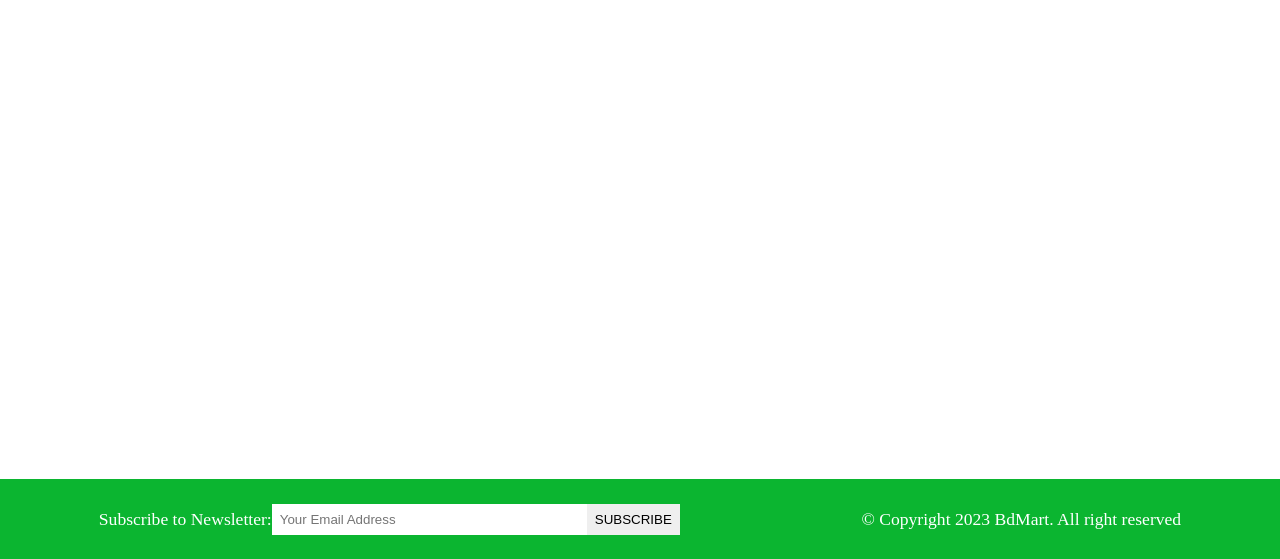
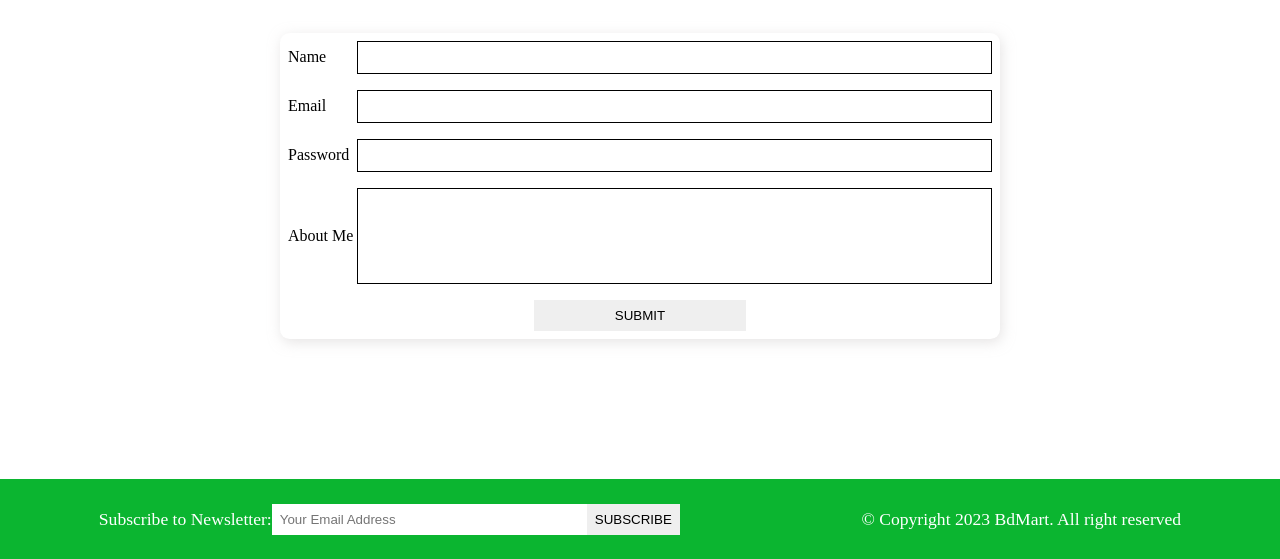
Before and after one commit to Saad18/BdMart-Ecommerce, a plain HTML site: page register.html in a window 1280 px wide. Shown: the part 321-880 px from the top of the page. Drawn offline with Linux system fonts and the light colour scheme.

Commit message:
profile, register added

```diff
--- a/register.html
+++ b/register.html
@@ -61,7 +61,36 @@
 
 
     <main>
-        <h2>I am register Page</h2>
+        <section class="register">
+            <h2 class="section-title text-center">User Registration</h2>
+            <div class="card">
+                <form class="form">
+                    <div class="form-control flex-center">
+                        <label for="name">Name</label>
+                        <input type="text" id="name" required
+                        autocomplete="name" />
+                    </div>
+                    <div class="form-control flex-center">
+                        <label for="email">Email</label>
+                        <input type="email" id="email" required
+                        autocomplete="email" />
+                    </div>
+                    <div class="form-control flex-center">
+                        <label for="password">Password</label>
+                        <input type="password" id="password" required
+                        autocomplete="password" />
+                    </div>
+                    <div class="form-control flex-center">
+                        <label for="password">About Me</label>
+                        <textarea name="about" id="about"></textarea>
+                    </div>
+                    <div class="form-control flex-center form-btn-field">
+                        <button type="submit" class="btn contact-btn"
+                        >Submit</button>
+                    </div>
+                </form>
+            </div>
+        </section>
     </main>
     <!-- footer starts here -->
     <footer class="footer flex-space-around">
--- a/style.css
+++ b/style.css
@@ -335,6 +335,66 @@ main {
   }
   /* add to cart ends here  */
 
+  /* profile starts here  */
+  .profile {
+    flex-direction: column;
+    gap: 3rem;
+  }
+  .profile .card {
+    flex-direction: column;
+    width: 30rem;
+    padding: var(--padding);
+    gap: 1rem;
+  }
+  .profile__img {
+    width: 15vw;
+    border-radius: 50%;
+    border: 1px solid;
+  }
+  .profile__buttons button {
+    background-color: transparent;
+  }
+  /* profile ends here  */
+
+  /* registration starts here  */
+  .form {
+    flex: 1;
+    display: flex;
+    flex-direction: column;
+    gap: 1rem;
+  }
+  .form-control label {
+    flex: 0.1;
+    text-align: left;
+  }
+  .form-control input, textarea {
+    flex: 0.9;
+    padding: var(--padding);
+    border: 1px solid;
+  }
+  .form-control textarea {
+    resize: none;
+    height: 12vh;
+  }
+  .form-btn-field {
+    border-radius: var(--border-radius);
+  }
+  .contact-btn {
+    width: 30%;
+  }
+  .register {
+    display: flex;
+    flex-direction: column;
+    justify-content: center;
+    align-items: center;
+    gap: 3rem;
+    min-height: 60vh;
+  }
+  .register .card {
+    width: 45rem;
+  }
+  /* registration ends here  */
+
 /* main ends here */
 
 /* responsiveness starts here */
```
Also changed, not shown: profile.html (+3 -0 lines).
